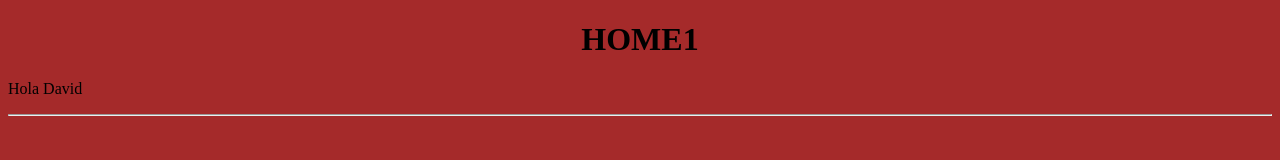
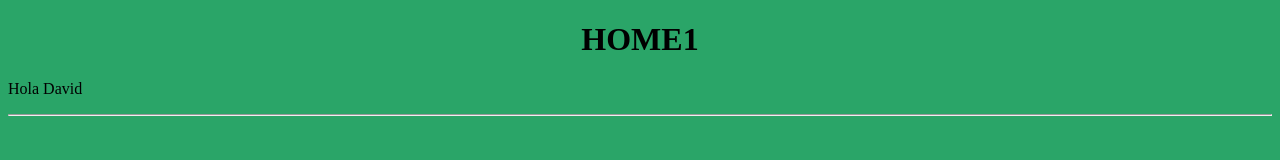
Before and after one commit to David182003/Home, a plain HTML site: page index.html in a window 1280 px wide. Drawn offline with Linux system fonts and the light colour scheme.

Commit message:
Modificación 3

```diff
--- a/Style.css
+++ b/Style.css
@@ -1,5 +1,5 @@
 BODY{
-    background-color: brown;
+    background-color: rgb(42, 165, 104);
 }
 H1{
     text-align: center;
```
